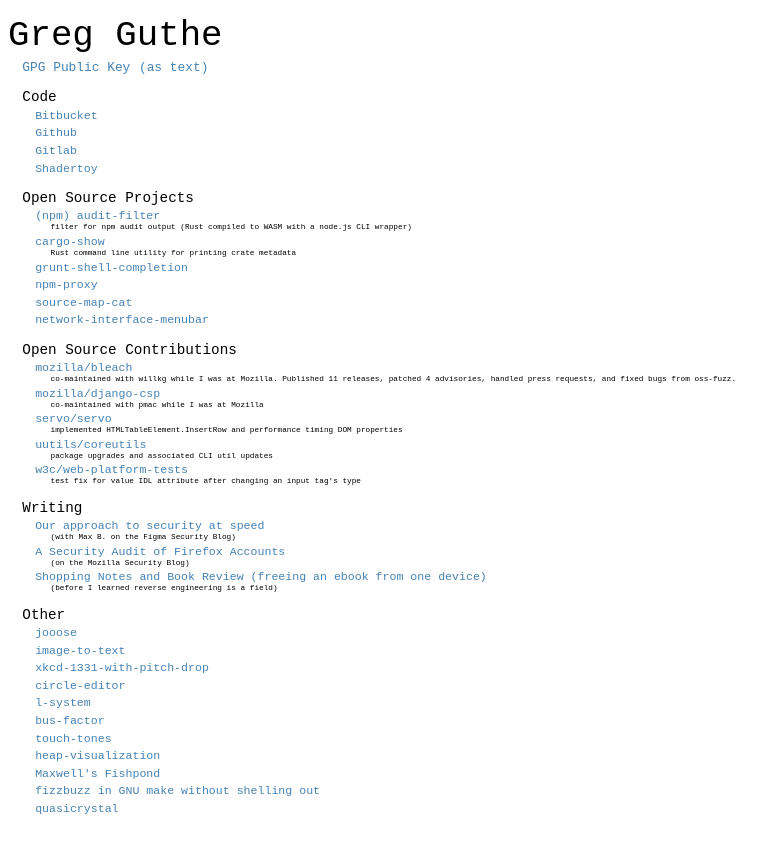
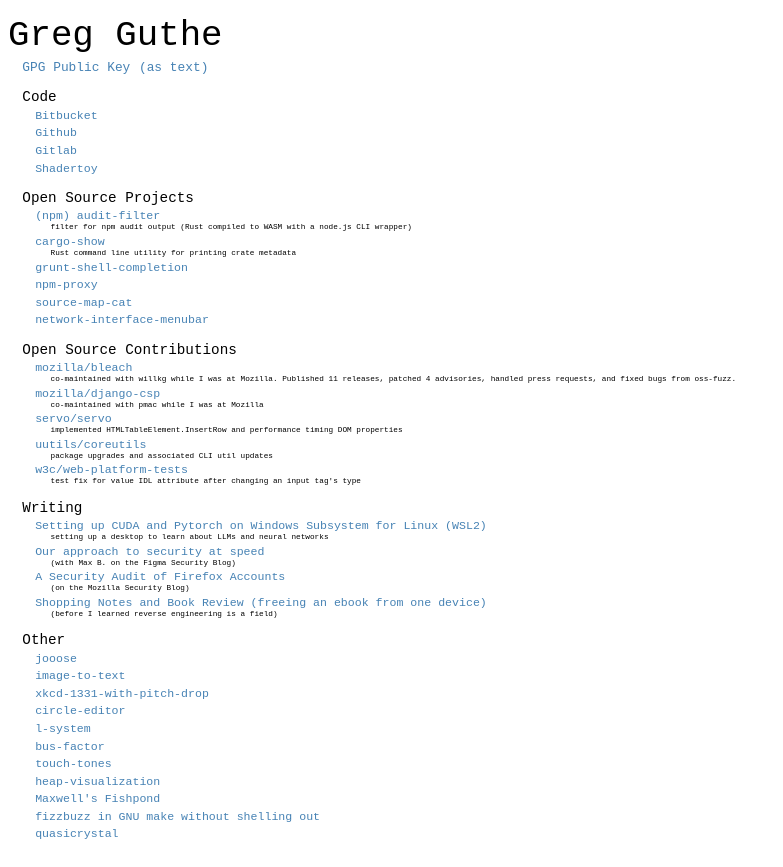
Before and after one commit to g-k/g-k.github.io, a plain HTML site: page index.html in a window 1280 px wide. Shown: the whole page, without its empty margins (0-783 px from the left). Before the commit the page ends 841 px from the top, so only its background shows below. Drawn offline with Linux system fonts and the light colour scheme.

Commit message:
add gist on PyTorch and CUDA setup on WSL2

```diff
--- a/index.html
+++ b/index.html
@@ -65,6 +65,9 @@
         <li class="top-item">
           Writing
           <ul>
+            <li><a href="https://gist.github.com/g-k/072180b537a405289e97dcd38fe34760#file-0_pytorch_wsl2_install_notes-md">Setting up CUDA and Pytorch on Windows Subsystem for Linux (WSL2)</a>
+                <div class="subtitle">setting up a desktop to learn about LLMs and neural networks</div>
+            </li>
             <li><a href="https://www.figma.com/blog/our-approach-to-security-at-speed/">Our approach to security at speed</a>
                 <div class="subtitle">(with Max B. on the Figma Security Blog)</div>
             </li>
```
